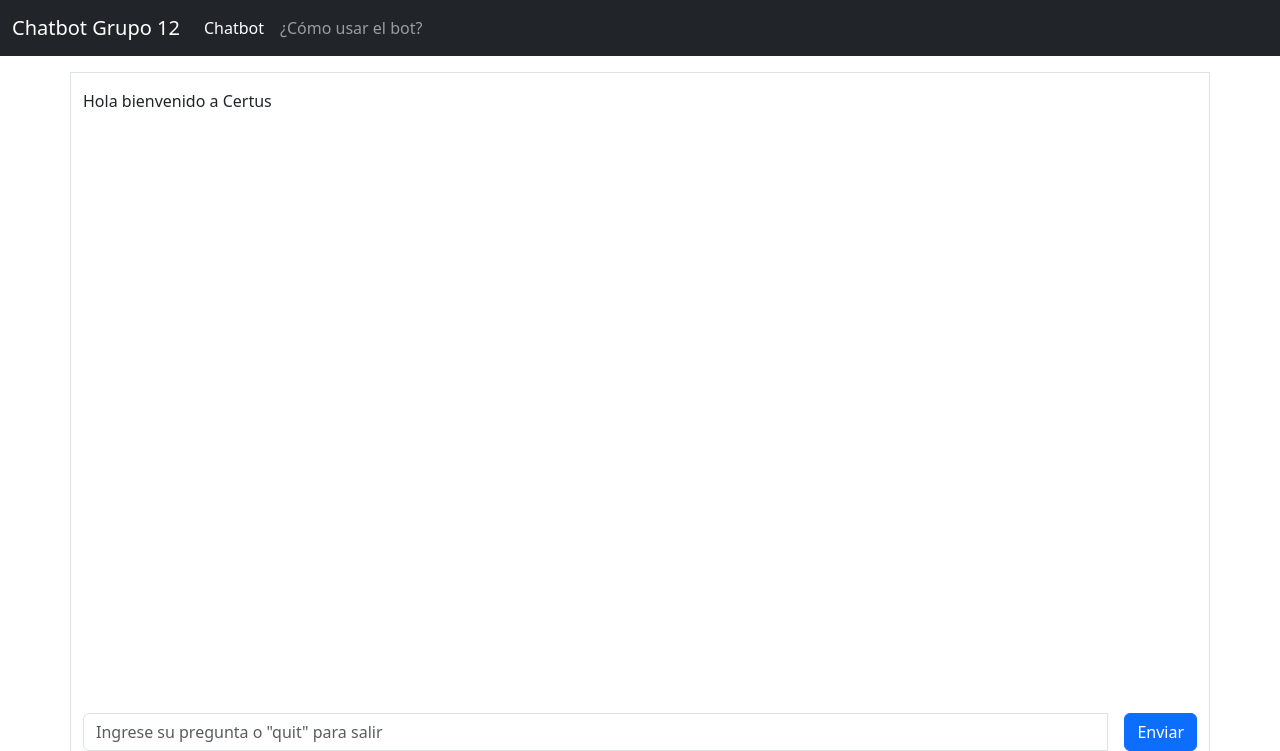
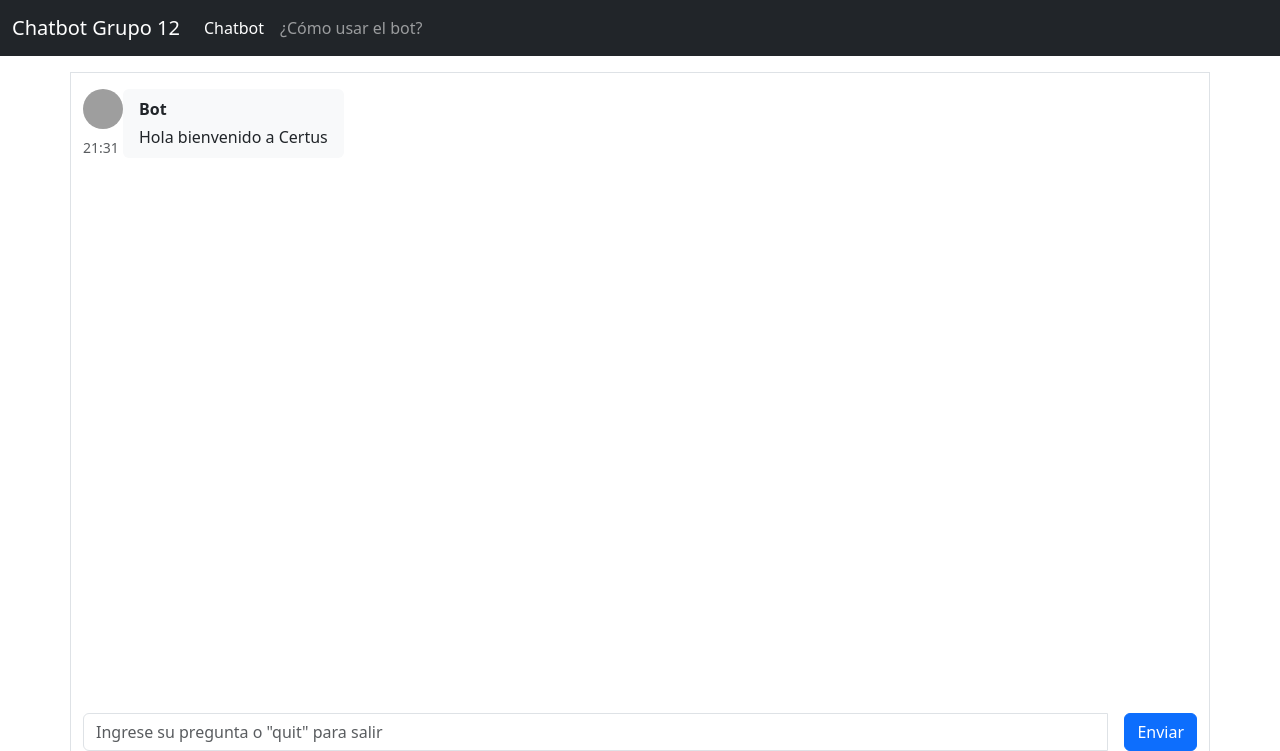
Before and after one commit to IRypS/chatbot_web, a Flask app: page / in a window 1280 px wide. Shown: the top 751 px of the page. Run offline with Flask 3, Linux system fonts and the light colour scheme; grey boxes are pictures that could not be loaded.

Commit message:
fix messages

```diff
--- a/templates/index.html
+++ b/templates/index.html
@@ -15,6 +15,23 @@
       .chat-container-messages {
         height: 90%;
         overflow: auto;
+        display: flex;
+        flex-direction: column;
+      }
+
+      .chat-message-left,
+      .chat-message-right {
+          display: flex;
+          flex-shrink: 0
+      }
+
+      .chat-message-left {
+          margin-right: auto
+      }
+
+      .chat-message-right {
+          flex-direction: row-reverse;
+          margin-left: auto
       }
     </style>
   </head>
@@ -149,14 +166,37 @@
           message.value = '';
         }
 
-        let messageElement = document.createElement('p');
-        messageElement.textContent = messageToPrint;
+        let messageElement = document.createElement('div');
+        let className = `chat-message-${ isBot ? 'left' : 'right' } mb-4`;
+        let profilePicture = isBot
+          ? 'https://cdn.pixabay.com/photo/2022/09/25/23/28/android-7479380_1280.png'
+          : 'https://cdn.pixabay.com/photo/2012/05/07/01/54/owl-47526_1280.png';
+        let name = isBot ? 'Bot' : 'Usuario';
+        console.log( name );
 
-        if ( !isBot ) messageElement.classList.add('text-end');
+
+        messageElement.className = className;
+        messageElement.innerHTML = `
+          <div>
+            <img src="${profilePicture}" class="rounded-circle mr-1" alt="${ name }" width="40" height="40">
+            <div class="text-muted small text-nowrap mt-2">${ getTime() }</div>
+          </div>
+          <div class="flex-shrink-1 bg-light rounded py-2 px-3 mr-3">
+            <div class="font-weight-bold mb-1"><b>${name}</b></div>
+            ${messageToPrint}
+          </div>`;
 
         document.getElementById('messages').appendChild(messageElement);
         container.scrollTo(0, container.scrollHeight);
       };
+
+
+      function getTime() {
+        let currentTime = new Date();
+        let hours = currentTime.getHours();
+        let minutes = currentTime.getMinutes();
+        return hours + ':' + minutes
+      }
     </script>
     <!-- End Generates messages Script -->
 
```
